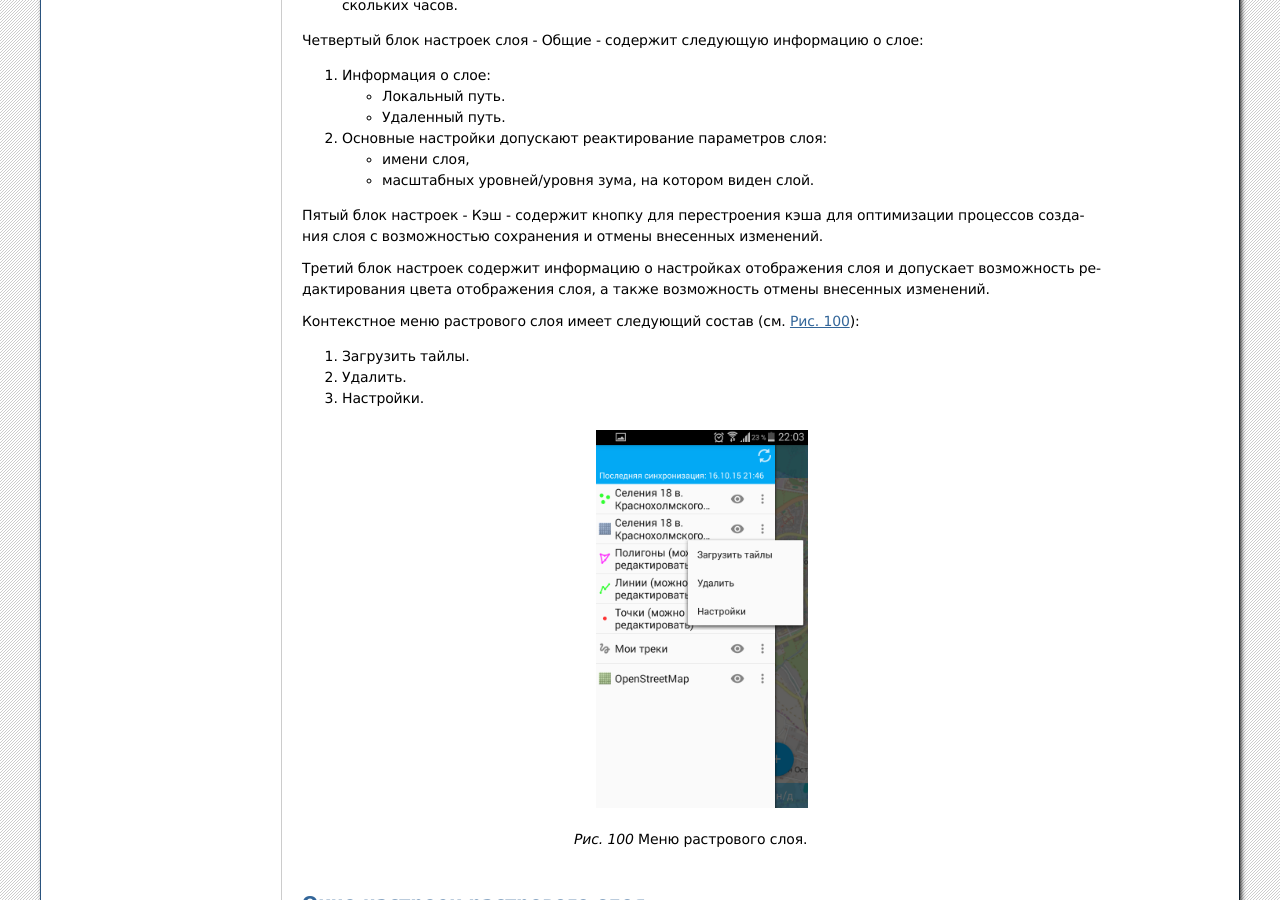
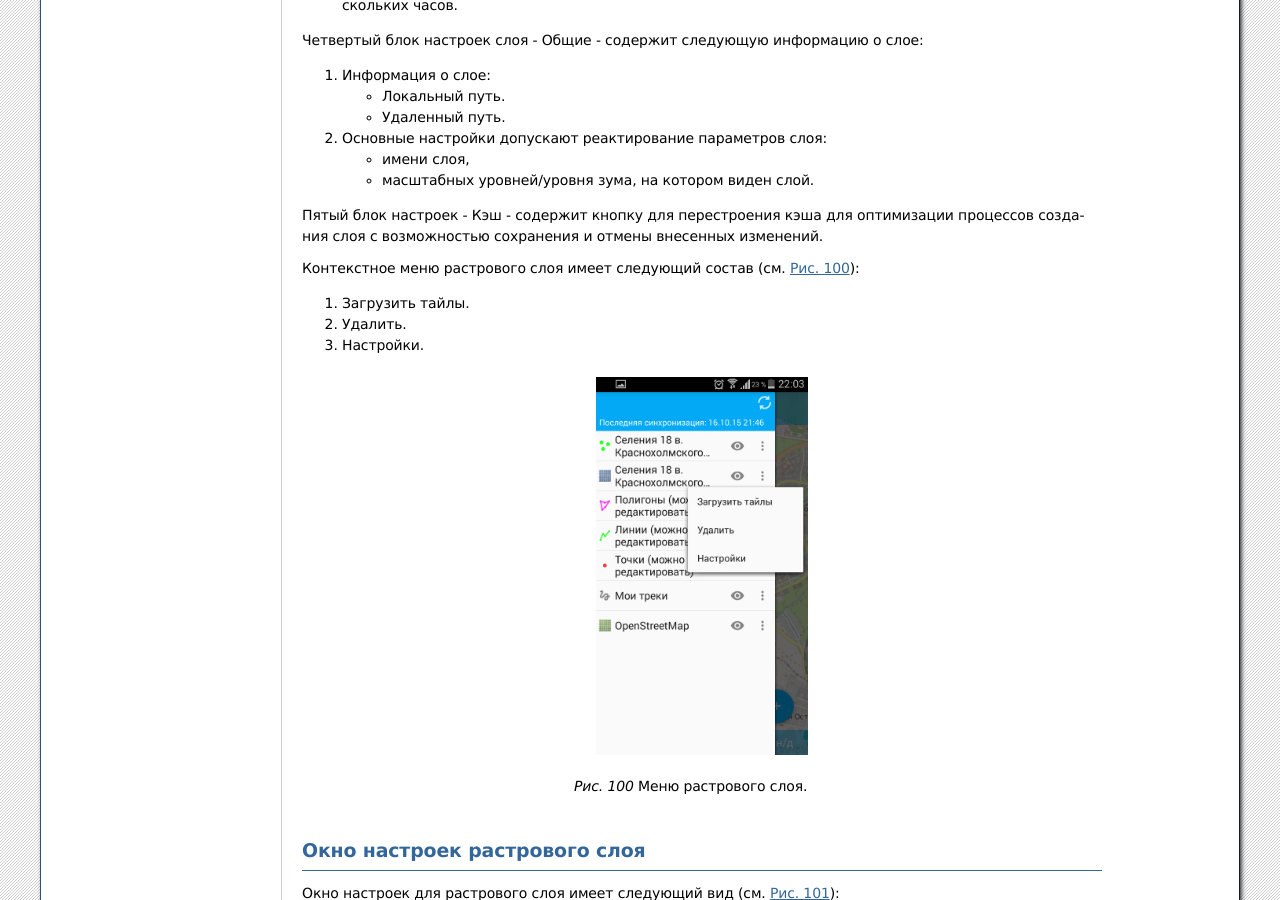
Before and after one commit to nextgis/docs_ngmobile, a Sphinx documentation site: the page built from source/layer_settings.rst, in a window 1280 px wide and 900 px high, scrolled down 4251 px. Built offline with Sphinx 7.4.7, drawn with Linux system fonts in a browser that asks for light colours; formulas are drawn with MathJax 3.

Commit message:
ngmobile

```diff
--- a/source/layer_settings.rst
+++ b/source/layer_settings.rst
@@ -147,7 +147,6 @@
    - имени слоя,
    - масштабных уровней/уровня зума, на котором виден слой.
 
-
 Пятый блок настроек - Кэш - содержит кнопку для перестроения кэша для оптимизации
 процессов создания слоя с возможностью сохранения и отмены внесенных изменений.
 
@@ -158,8 +157,7 @@
 
 
 
-Третий блок настроек содержит информацию о настройках отображения слоя и допускает
-возможность редактирования цвета отображения слоя, а также возможность отмены внесенных изменений.
+
 
 Контекстное меню растрового слоя имеет следующий состав (см. :numref:`ngmobile_raster_layer_menu_pic`):
 
```
